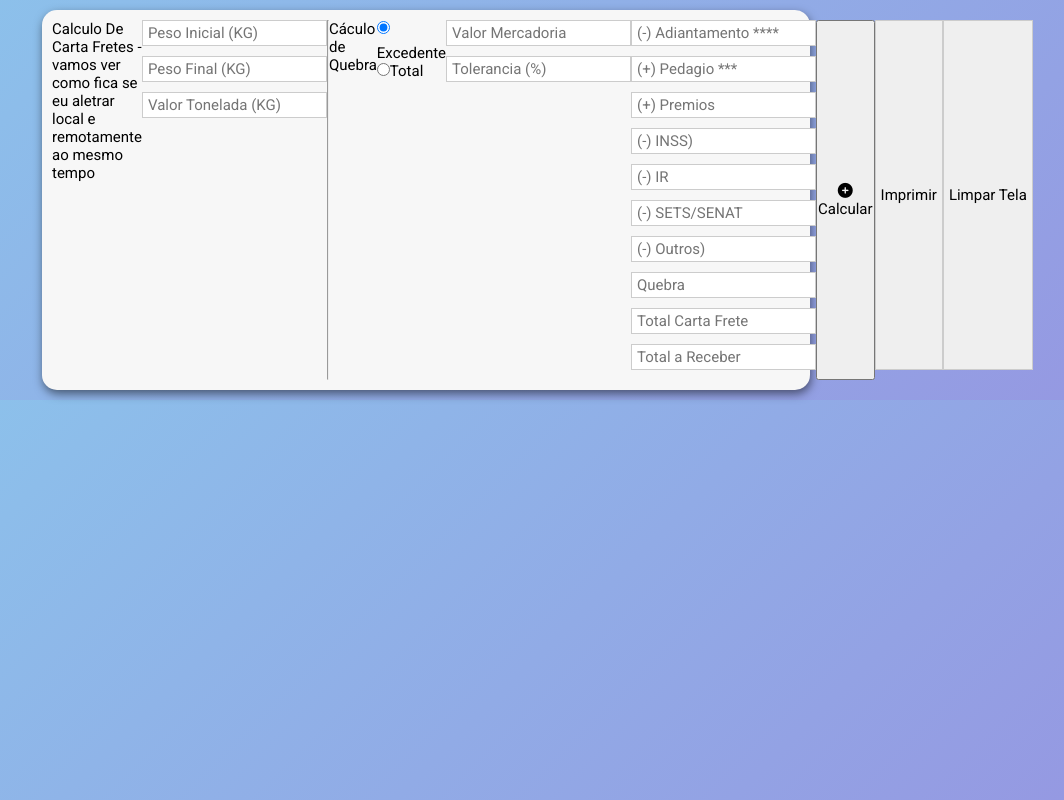
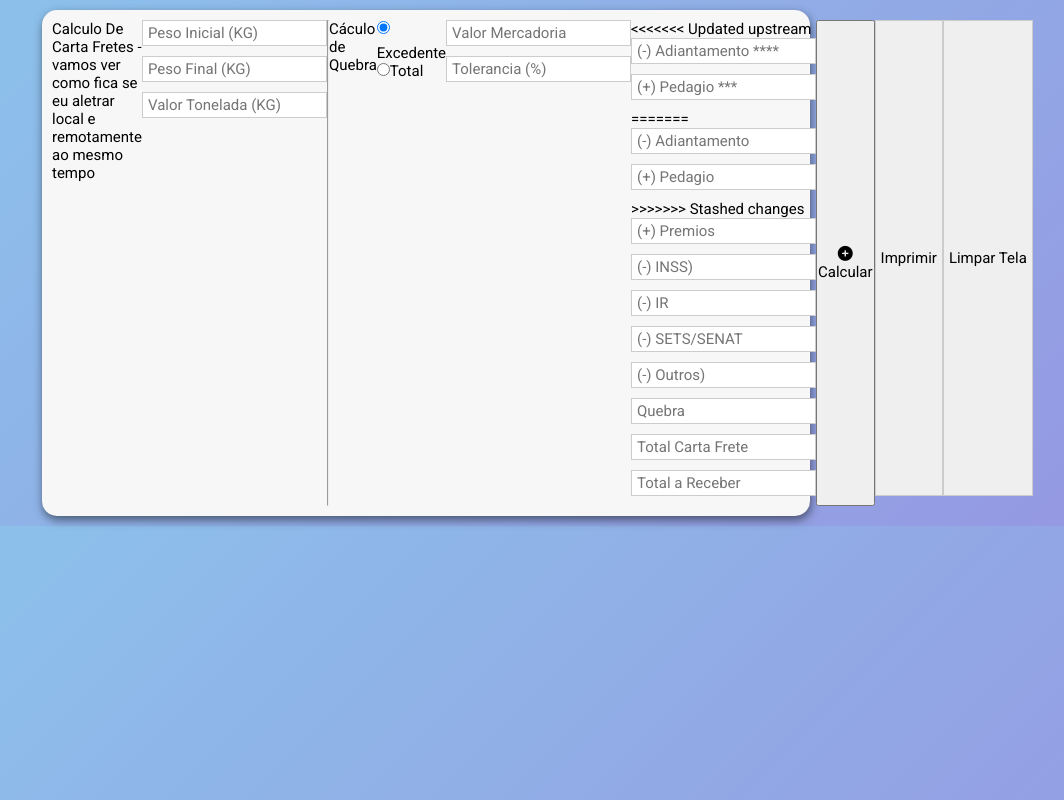
Before and after one commit to buscarato/CartaFrete, a plain HTML site: page index_bruto.html in a window 1280 px wide. Shown: the whole page, without its empty margins (214-1278 px from the left). Drawn offline with Linux system fonts and the light colour scheme.

Commit message:
Teste de Commit IndexBruto
teste de envio e recebimento dos arquivos, programação s em conjunto

```diff
--- a/index_bruto.html
+++ b/index_bruto.html
@@ -46,8 +46,13 @@
 
 
         <div>
-            <p><input id="tbAdiantamento" placeholder="(-) Adiantamento ****" type="number" ></p>
+            <<<<<<< Updated upstream <p><input id="tbAdiantamento" placeholder="(-) Adiantamento ****" type="number">
+                </p>
                 <p><input id="tbPedagio" placeholder="(+) Pedagio ***" type="number"></p>
+                =======
+                <p><input id="tbAdiantamento" placeholder="(-) Adiantamento" type="number"></p>
+                <p><input id="tbPedagio" placeholder="(+) Pedagio" type="number"></p>
+                >>>>>>> Stashed changes
                 <p><input id="tbPremio" placeholder="(+) Premios" type="number"></p>
                 <p><input id="tbINSS" placeholder="(-) INSS)" type="number"></p>
                 <p><input id="tbIR" placeholder="(-) IR" type="number"></p>
```
Lines whose indentation alone changed are shown as unchanged.
